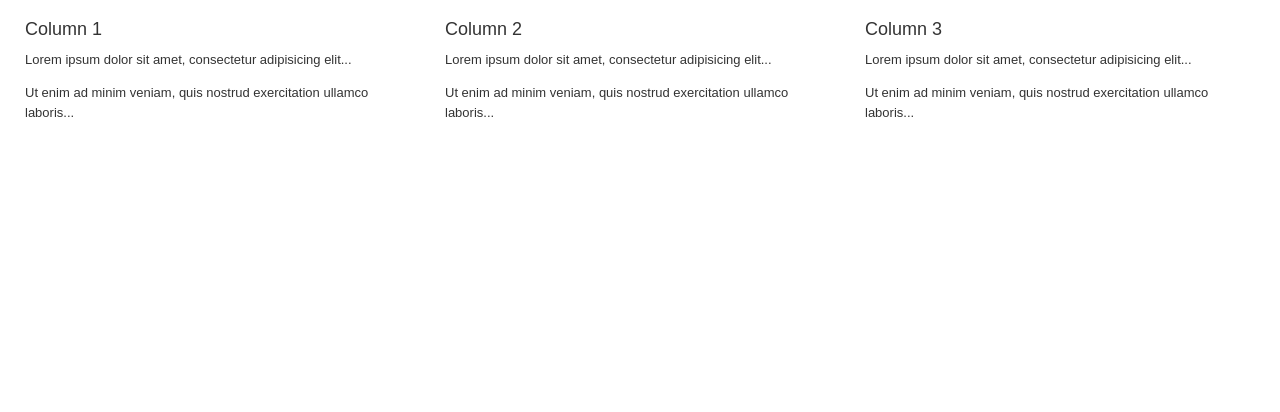
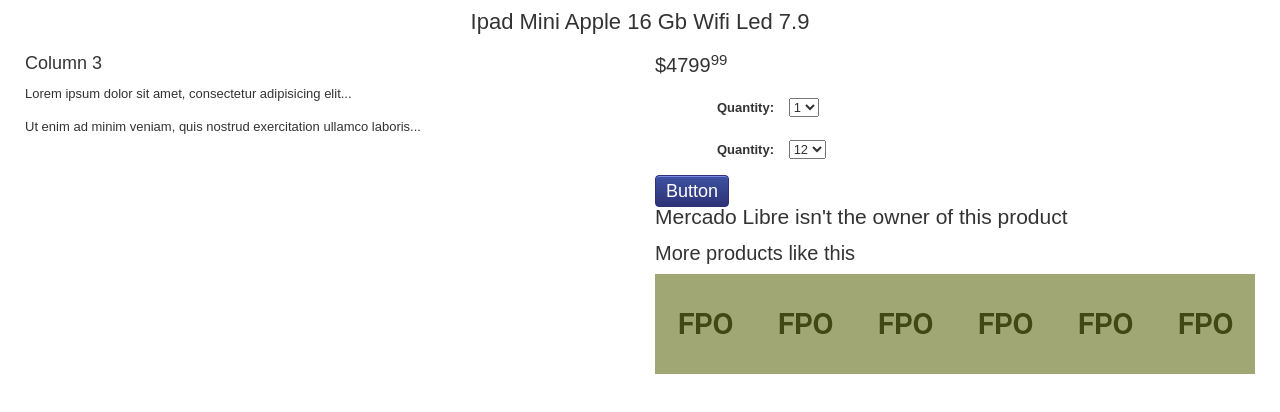
Before and after one commit to juanignaciogn/juanignaciogn.github.io, a website: page dev.html in a window 1280 px wide. Drawn offline with nearby package versions, Linux system fonts and the light colour scheme; files that its build step writes are made by us from their sources; a script that the page names is missing.

Commit message:
creating basic framework

```diff
--- a/dev.html
+++ b/dev.html
@@ -15,30 +15,75 @@
   <link rel="stylesheet" href="css/min/styles.min.css" />
 </head>
 <body>
-  <div class="container-fluid">
-    <div class="row">
+  <section class="container-fluid">
+    <header class="row test-header">
+      <div class="col-xl-12 text-center">
+        <h1>Ipad Mini Apple 16 Gb Wifi Led 7.9</h1>
+      </div>
+    </header>
+    <section class="row test-product">
+      <figure class="col-md-6 col-sm-12">
+        <h3>Column 3</h3>
+        <p>Lorem ipsum dolor sit amet, consectetur adipisicing elit...</p>
+        <p>Ut enim ad minim veniam, quis nostrud exercitation ullamco laboris...</p>
+      </figure>
+      <article class="col-md-6 col-sm-12">
+        <h2>$4799<sup>99</sup></h2>
+        <form>
+          <fieldset>
+            <div class="ch-form-row">
+              <label for="sel-quantity">
+                Quantity:
+              </label>
+              <select id="sel-quantity">
+                <option value="1">1</option>
+                <option value="2">2</option>
+                <option value="3">3</option>
+                <option value="4">4</option>
+              </select>
+            </div>
+            <div class="ch-form-row">
+              <label for="sel-quantity">
+                Quantity:
+              </label>
+              <select id="sel-payments">
+                <option value="-1">12</option>
+                <option value="1">1</option>
+                <option value="3">3</option>
+                <option value="6">6</option>
+                <option value="12">12</option>
+              </select>
+            </div>
+            <div class="ch-form-row">
+              <input type="button" class="ch-btn" value="Button">
+              <legend>Mercado Libre isn't the owner of this product</legend>
+            </div>
+          </fieldset>
+          <article>
+            <h2>More products like this</h2>
+            <div class="demo-carousel ch-carousel">
+              <ul>
+                <li><img src="assets/img/fpo-ml.png"></li>
+                <li><img src="assets/img/fpo-ml.png"></li>
+                <li><img src="assets/img/fpo-ml.png"></li>
+                <li><img src="assets/img/fpo-ml.png"></li>
+                <li><img src="assets/img/fpo-ml.png"></li>
+                <li><img src="assets/img/fpo-ml.png"></li>
+                <li><img src="assets/img/fpo-ml.png"></li>
+                <li><img src="assets/img/fpo-ml.png"></li>
+                <li><img src="assets/img/fpo-ml.png"></li>
+              </ul>
+            </div>
+          </article>
+        </form>
+      </article>
+    </section>
+    <section class="row test-info">
       <div class="col-xl-12">
         <h1></h1>
       </div>
     </div>
-    <div class="row">
-      <div class="col-sm-4">
-        <h3>Column 1</h3>
-        <p>Lorem ipsum dolor sit amet, consectetur adipisicing elit...</p>
-        <p>Ut enim ad minim veniam, quis nostrud exercitation ullamco laboris...</p>
-      </div>
-      <div class="col-sm-4">
-        <h3>Column 2</h3>
-        <p>Lorem ipsum dolor sit amet, consectetur adipisicing elit...</p>
-        <p>Ut enim ad minim veniam, quis nostrud exercitation ullamco laboris...</p>
-      </div>
-      <div class="col-sm-4">
-        <h3>Column 3</h3>
-        <p>Lorem ipsum dolor sit amet, consectetur adipisicing elit...</p>
-        <p>Ut enim ad minim veniam, quis nostrud exercitation ullamco laboris...</p>
-      </div>
-    </div>
-  </div>
+  </section>
   <!--starts scripts load -->
   <script src="https://ajax.googleapis.com/ajax/libs/jquery/1.12.4/jquery.min.js"></script>
   <script src="libraries/bootstrap-3.3.7-dist/js/bootstrap.min.js"></script>
--- /dev/null
+++ b/js/carrouselController.js
@@ -0,0 +1,12 @@
+
+var CarouselController = function() {
+	var carousel = new ch.Carousel(ch('.demo-carousel')[0], {
+	    pagination: true
+	});
+	console.log("carousel on");
+};
+
+
+$(document).on('ready', function(){
+	carouselCtrl = new CarouselController();
+});
--- a/js/script.js
+++ /dev/null
@@ -1 +0,0 @@
-/*  */
```
Also changed, not shown: index.html (+1 -1 lines), assets/img/fpo-ml.png (added), js/min/script.min.js.
